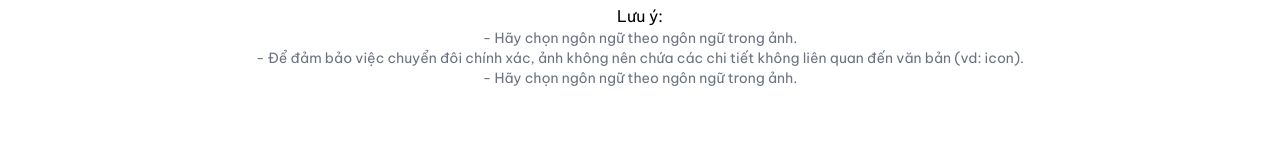
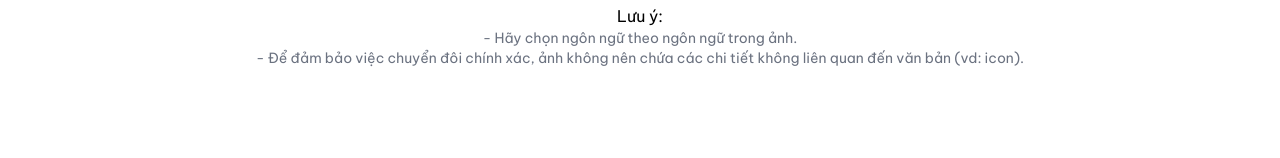
Before and after one commit to dducnv/nextjs-project, a Next.js app: page /image-to-text in a window 1280 px wide. Shown: the part 184-342 px from the top of the page. Built offline with nearby package versions, Linux system fonts and the light colour scheme.

Commit message:
first commit

```diff
--- a/pages/image-to-text.js
+++ b/pages/image-to-text.js
@@ -109,7 +109,6 @@ export default function ImageToText() {
                                 <li>- Để đảm bảo việc chuyển đôi chính xác, ảnh không nên chứa các chi tiết không liên
                                     quan đến văn bản (vd: icon).
                                 </li>
-                                <li>- Hãy chọn ngôn ngữ theo ngôn ngữ trong ảnh.</li>
                             </ul>
                         </div>
                     </div>
```
